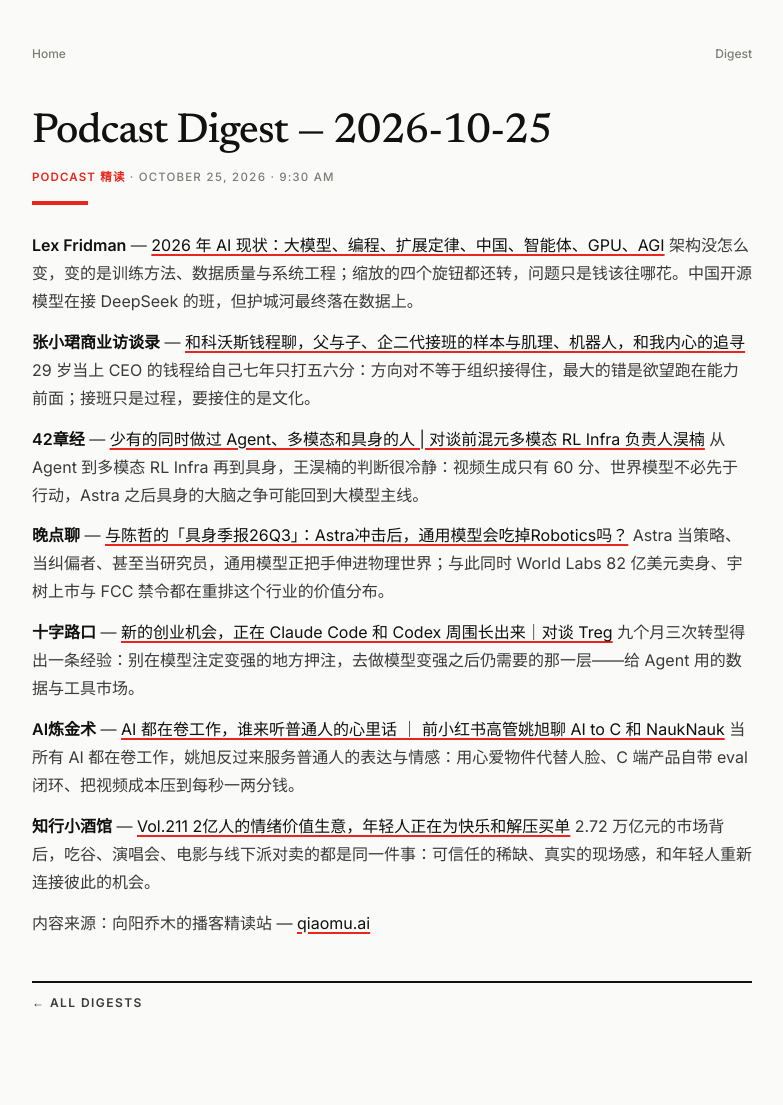
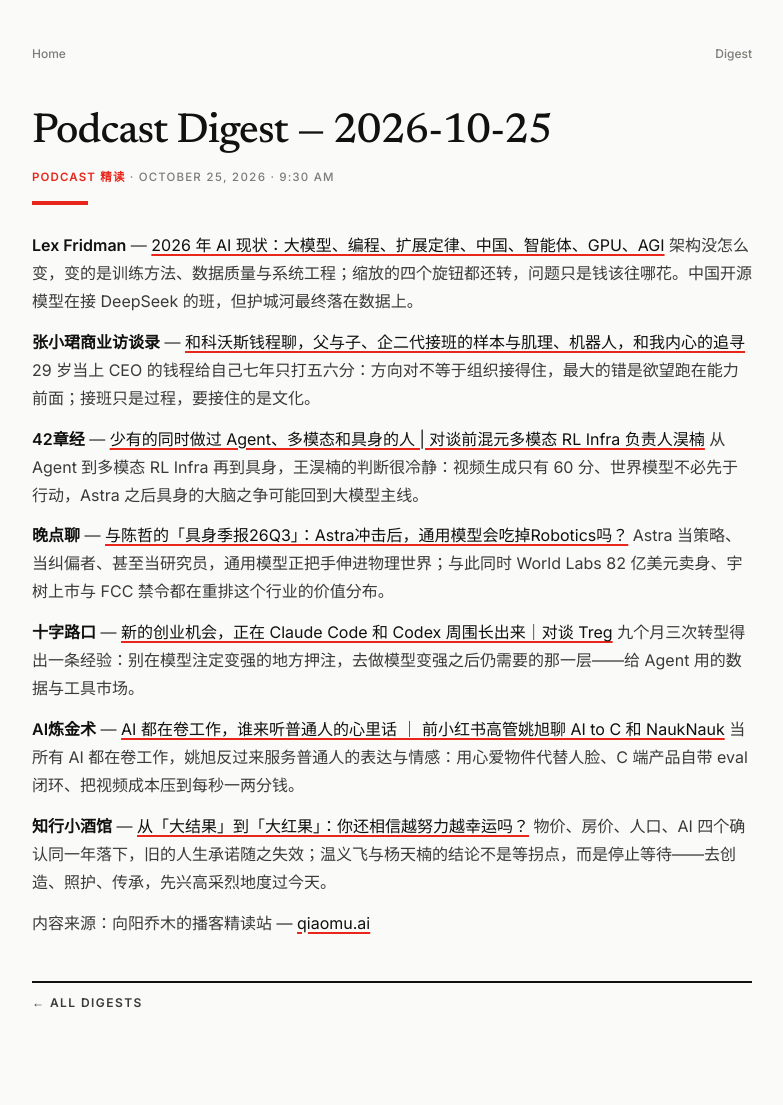
Before and after one commit to cptidiot/mzhao.me, a Jekyll site: the page built from _digests/2026-10-25-podcast.md, in a window 1280 px wide. Shown: the whole page, without its empty margins (248-1031 px from the left). Built offline with Jekyll 4.4.1, drawn with Linux system fonts in a browser that asks for light colours.

Commit message:
Digest: podcast 2026-10-25

```diff
--- a/_digests/2026-10-25-podcast.md
+++ b/_digests/2026-10-25-podcast.md
@@ -3,7 +3,7 @@
 section_name: Podcast 精读
 date: 2026-10-25 09:30:00 -0700
 title: "Podcast Digest — 2026-10-25"
-excerpt: "今日 7 期：Lex 第 490 期纵览 2026 年 AI 现状，张小珺访科沃斯钱程谈企二代接班，42章经对谈横跨 Agent、多模态与具身的王淏楠，晚点聊做具身季报看 Astra 冲击，十字路口复盘 Treg 三次转型，AI炼金术聊 NaukNauk 如何听普通人的心里话，知行小酒馆拆解 2 亿人的情绪价值生意。三五环、面基两站今日单集页未能成功读取，跳过未记台账，明日续取。"
+excerpt: "今日 7 期：Lex 第 490 期纵览 2026 年 AI 现状，张小珺访科沃斯钱程谈企二代接班，42章经对谈横跨 Agent、多模态与具身的王淏楠，晚点聊做具身季报看 Astra 冲击，十字路口复盘 Treg 三次转型，AI炼金术聊 NaukNauk 如何听普通人的心里话，知行小酒馆聊「四个确认」之后越努力越幸运为何失灵。三五环、面基两站今日单集页未能成功读取，跳过未记台账，明日续取。"
 items:
   - title: "2026 年 AI 现状：大模型、编程、扩展定律、中国、智能体、GPU、AGI"
     role: "Lex Fridman · 第 490 期"
@@ -35,10 +35,10 @@
     summary: "姚旭做过百度搜索、Facebook 与 Instagram，2016 年回国在小红书做社区从零到一，现在是 NaukNauk 创始人。这款 App 服务既不在企业里、也不靠创作吃饭的普通人：用户带着养了多年的小兔子、暴风兵等心爱物件（而不是自己的脸）做十几秒动画表达、交新朋友，在北美和欧洲攒下 App Store 八千多条接近 5 分的评分，日活评论率约 20%。他的核心判断是 C 端产品本身就是 benchmark：用户每天在用不同模型做表达，成功率与共鸣度第一时间可见，比公开榜单更硬。成本上，他们靠后训练开源模型把视频推理压到每秒一到两分钱；而前沿模型 token 毛利超过 80%，在大众场景里属于虚高。社交的下一步是让用户的娃替主人出门与别人的娃玩、带回新朋友，但他明确反对用 agent 替代真人本身。亚文化在疫情后进入英文世界主流，则是他押注的需求背景。"
     url: "https://aialchemy.qiaomu.ai/ep/6adb33fdc96c8942ec112a3c.html"
     link_label: "中文精读"
-  - title: "Vol.211 2亿人的情绪价值生意，年轻人正在为快乐和解压买单"
-    role: "知行小酒馆 · Vol.211"
-    summary: "据《2025 Z世代情绪消费报告》，中国情绪消费市场已达 2.72 万亿元，超 2 亿 Z 世代把快乐当刚需：近六成每月为情绪买单 3 次以上，18.1% 每周多次。知行与 Yiqing、青年志研究总监石佳、草东派对主理人璐璐拆解四条解压赛道：吃谷（吧唧单价低至 9.9 元，线下谷店从 2023 年千余家涨到 2025 年近 5000 家，二级市场炒的是稀缺而非 IP 本身）；演唱会与音乐节（票房 2019 年 200 亿、2023 年 740 亿、2024 年 790 亿，上海 2024 年大型演唱会 122 场，六成观众跨城）；电影（被低成本漫剧、短剧分流，拼盘演唱会与怀旧重映是自救）；线下脱口秀与草东这类社交型派对（陌生人面对面、一起蹦，正成为年轻人重建社会连接的方式）。共同点是都要解决信任、稀缺与现场感：快乐消费不只是逃避压力，更是主动追求具体、理直气壮的快乐。"
-    url: "https://zhixing.qiaomu.ai/ep/6ad7ab9f641ef406308f915a.html"
+  - title: "从「大结果」到「大红果」：你还相信越努力越幸运吗？"
+    role: "知行小酒馆 · 第 255 期"
+    summary: "温义飞提出 2023 年的四个确认：物价指数转负、房价确认达峰、人口负增长、AI 迎来元年——四件事没有因果，却同一年发生，合起来拆掉了上一代人熟悉的人生承诺：努力读书、工作、买房、等升值、后半程松一口气。他把下岗与房地产两轮称为跨期违约，其后果是越努力越幸运变成越努力就越努力。杨天楠复盘叙事的滑动：从期待 V 型反转到 U 型、L 型，再到 AI 带来的 K 型乃至 I 型——财富的合法性从碳基社交网络转向硅基资本开支，钱不再经过普通人的饭桌；外贸新三样受益人口只有约 8% 到 9%，远低于老三样的三成。生产过剩之后，拼命生产不再天然高尚，工作可能变成特权、消费变成本分。从大结果到大红果（红果短剧日活约 2.03 亿，超过四大长视频平台之和）正是这种转弯的象征：它提供三十秒就能兑现的公平与情绪代偿。节目给的出路不是等周期结束，而是创造、照护、传承三条路，以及停止等待、现在就兴高采烈地行动。"
+    url: "https://zhixing.qiaomu.ai/ep/6adb068cc96c8942ec110ee1.html"
     link_label: "中文精读"
 ---
 
@@ -60,7 +60,7 @@
 **AI炼金术** — [AI 都在卷工作，谁来听普通人的心里话 ｜ 前小红书高管姚旭聊 AI to C 和 NaukNauk](https://aialchemy.qiaomu.ai/ep/6adb33fdc96c8942ec112a3c.html)
 当所有 AI 都在卷工作，姚旭反过来服务普通人的表达与情感：用心爱物件代替人脸、C 端产品自带 eval 闭环、把视频成本压到每秒一两分钱。
 
-**知行小酒馆** — [Vol.211 2亿人的情绪价值生意，年轻人正在为快乐和解压买单](https://zhixing.qiaomu.ai/ep/6ad7ab9f641ef406308f915a.html)
-2.72 万亿元的市场背后，吃谷、演唱会、电影与线下派对卖的都是同一件事：可信任的稀缺、真实的现场感，和年轻人重新连接彼此的机会。
+**知行小酒馆** — [从「大结果」到「大红果」：你还相信越努力越幸运吗？](https://zhixing.qiaomu.ai/ep/6adb068cc96c8942ec110ee1.html)
+物价、房价、人口、AI 四个确认同一年落下，旧的人生承诺随之失效；温义飞与杨天楠的结论不是等拐点，而是停止等待——去创造、照护、传承，先兴高采烈地度过今天。
 
 内容来源：向阳乔木的播客精读站 — [qiaomu.ai](https://lex.qiaomu.ai/?f=zh)
```
